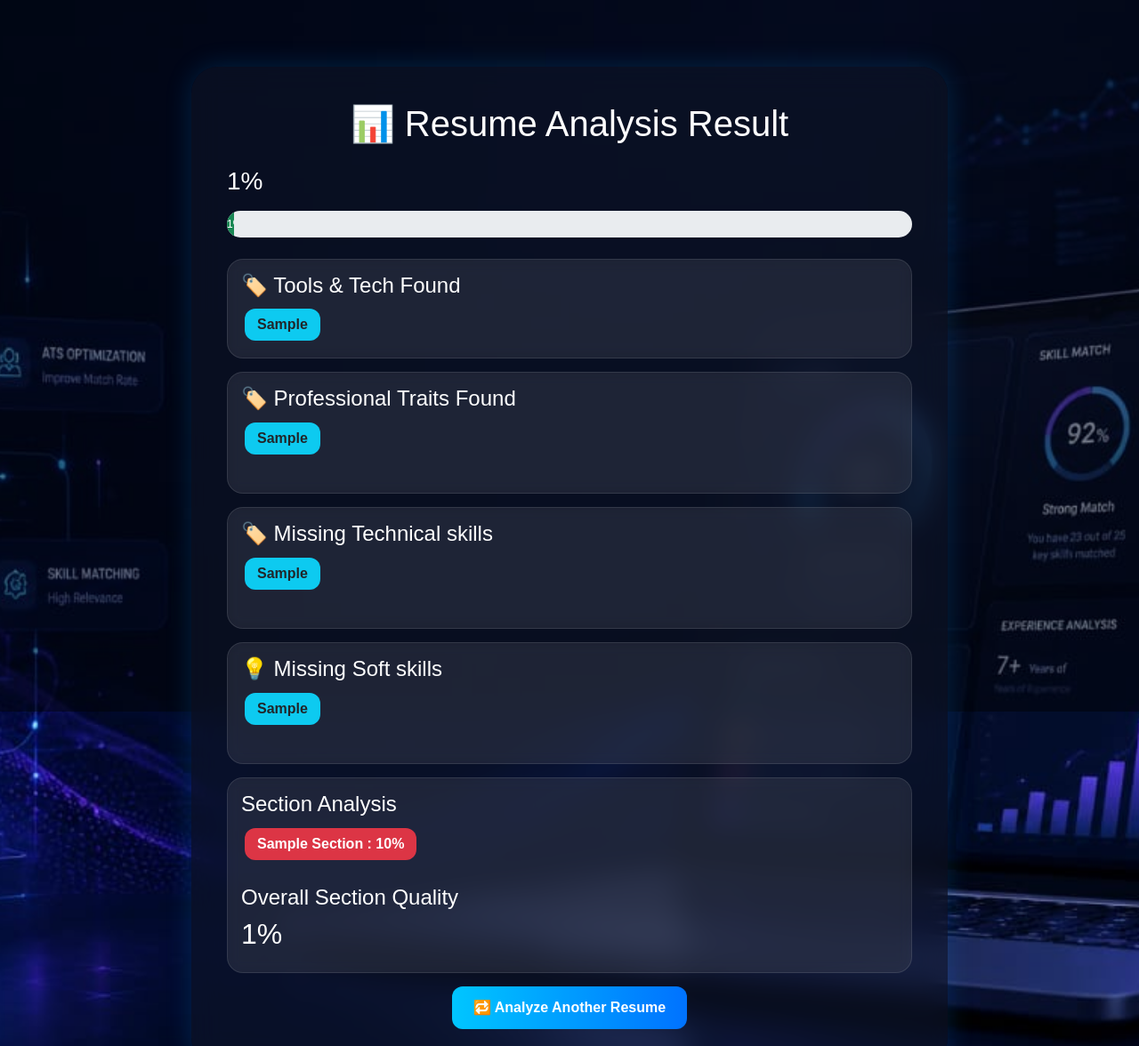
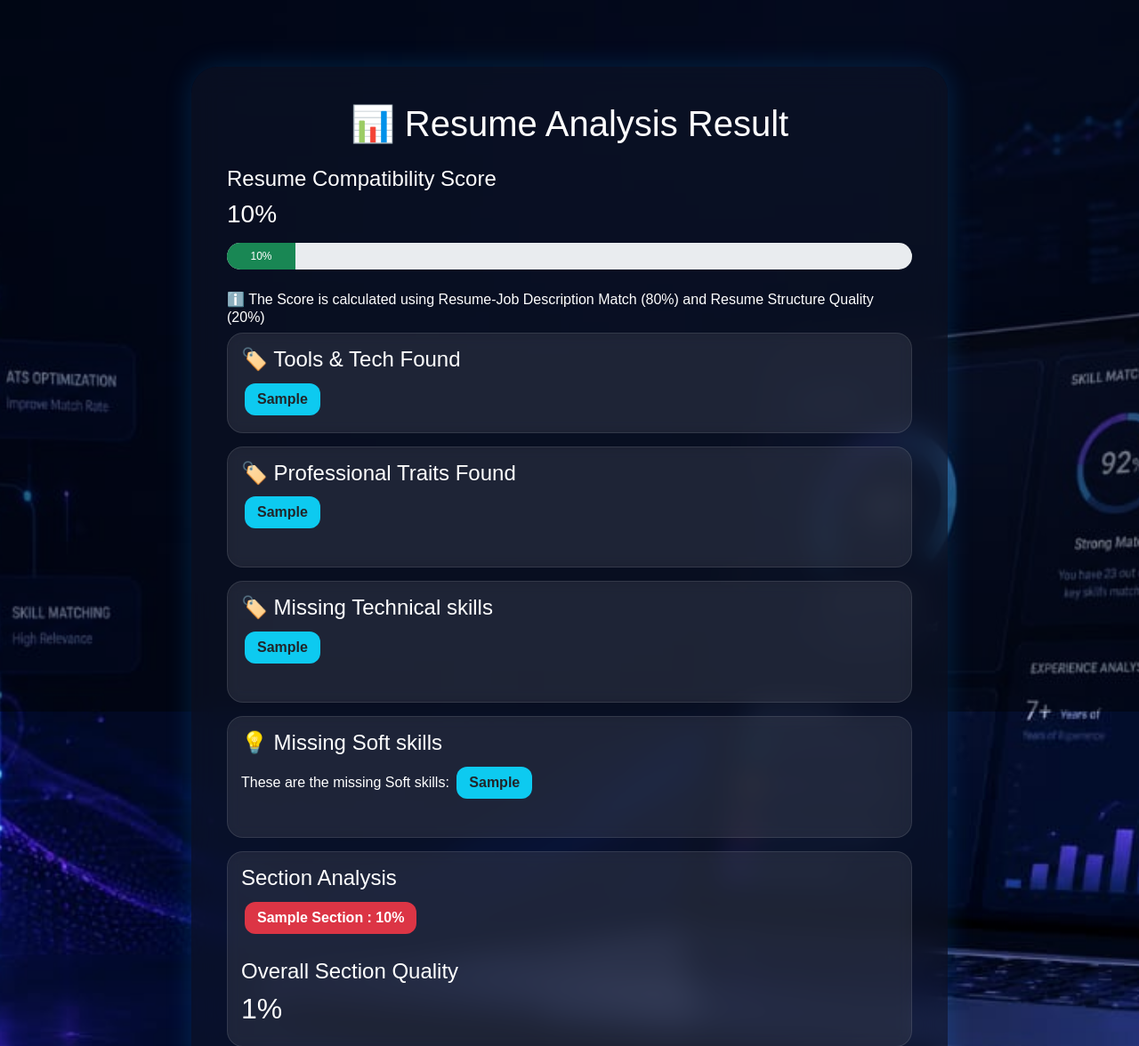
Before and after one commit to PavanKumaraTlari57/ATS-Resume-checker, a Flask app: template templates/result.html in a window 1280 px wide. Shown: the top 1176 px of the page at 89% size. Run offline with Flask 3, Linux system fonts and the light colour scheme; the template is opened without the code that fills it: most values are stand-ins (such as "Sample title", 1, 10 or a date in 2020).

Commit message:
version 1 is complete

```diff
--- a/app.py
+++ b/app.py
@@ -9,12 +9,12 @@
 
 app = Flask(__name__)
 
-UPLOAD_FOLDER = "uploads"   # upload chesey files store avvadani ki idi path
-app.config["UPLOAD_FOLDER"] = UPLOAD_FOLDER # upload chesina files ikkada store avuthayi
+UPLOAD_FOLDER = "uploads"
+app.config["UPLOAD_FOLDER"] = UPLOAD_FOLDER
 
-def extract_keywords(job_description):  # job description nundi keywords ni extract chesey function
-    doc = nlp(job_description)  # spacy library ni use chesi jd ni process chesthundhi
-    keywords = set()    # unique keywords ni store cheyadaniki set ni use chesthunam
+def extract_keywords(job_description):
+    doc = nlp(job_description)
+    keywords = set()
 
     generic_words = {
         "developer",
@@ -170,8 +170,8 @@
     else:
         section_status["experience"] = 0
 
-    print("Experience Section:")
-    print(repr(sections["experience"]))
+    # print("Experience Section:")
+    # print(repr(sections["experience"]))
     education_present = sections["education"].strip()
 
     if education_present :
@@ -220,6 +220,9 @@
         else:
             missing_technical_skills.append(word)
 
+        print(required_technical_skills)
+        print(found_technical_skills)
+
     for word in required_soft_skills:
         keyword_parts = word.split()
         matched = True
@@ -243,7 +246,9 @@
     else:
         percentage = 0
 
-    return percentage, found_technical_skills, found_soft_skills, missing_technical_skills, missing_soft_skills, section_status, section_percentage
+    job_match_score = percentage * 0.8 + section_percentage * 0.2
+
+    return job_match_score, found_technical_skills, found_soft_skills, missing_technical_skills, missing_soft_skills, section_status, section_percentage
 
 @app.route("/", methods=["GET", "POST"])
 def home():
@@ -255,11 +260,11 @@
             filepath = os.path.join(app.config["UPLOAD_FOLDER"], file.filename)
             file.save(filepath)
 
-            percentage,  found_technical_skills, found_soft_skills, missing_technical_skills, missing_soft_skills, section_status, section_percentage = analyze_resume(filepath, job_description)
+            job_match_score, found_technical_skills, found_soft_skills, missing_technical_skills, missing_soft_skills, section_status, section_percentage = analyze_resume(filepath, job_description)
 
             return render_template (
                 "result.html",
-                percentage=percentage,
+                job_match_score=job_match_score,
                 found_technical_skills = found_technical_skills,
                 found_soft_skills = found_soft_skills,
                 missing_technical_skills = missing_technical_skills,
--- a/skills.py
+++ b/skills.py
@@ -31,7 +31,7 @@
     "data analysis",
     "data visualization",
     "kubernetes",
-    "angular"
+    "angular",
     "ai",
     "natural language processing",
     "cloud computing",
--- a/templates/index.html
+++ b/templates/index.html
@@ -86,14 +86,14 @@
     <div class="section-card">
         <div class="title">
                 <h1 class="text-center mb-2">
-                    AI Resume Analyzer
+                    ResuMetrX
                 </h1>
         </div>
 
 
         <div class="subtitle">
             Optimize Your Resume -- Maximize Your Opportunities. <br>
-            • ATS Score • Skill Match • AI Insights <br>
+            • Resume Match • Skill Match • AI Insights <br>
         </div>
     </div>
 
--- a/templates/result.html
+++ b/templates/result.html
@@ -82,6 +82,7 @@
     <h1 class="text-center mb-4">📊 Resume Analysis Result</h1>
 
     <!-- ATS Score -->
+    <h4> Resume Compatibility Score </h4>
     <h3 class="mb-3">
         <span id="score-text"> 0% </span>
     </h3>
@@ -96,6 +97,7 @@
             0%
         </div>
     </div>
+    <h6> ℹ️ The Score is calculated using Resume-Job Description Match (80%) and Resume Structure Quality (20%) </h6>
 
     <div class="section-card">
         <!-- Tools & Tech Found -->
@@ -152,6 +154,7 @@
 
         {% if missing_soft_skills %}
             <div class="mb-4">
+                These are the missing Soft skills:
                 {% for soft_skill in missing_soft_skills %}
                     <span class="badge bg-info text-dark badge-skill">
                         {{ soft_skill }}
@@ -160,7 +163,7 @@
             </div>
         {% else %}
             <div class="alert alert-success">
-                These are the missing Soft skills:
+                Great! No Soft skills are Missing.
             </div>
         {% endif %}
     </div>
@@ -207,7 +210,7 @@
 
 <script>
 
-let finalScore = Number('{{ percentage }}');
+let finalScore = Number('{{ job_match_score }}');
 
 let currentScore = 0;
 
```
Also changed, not shown: 1 other file.
